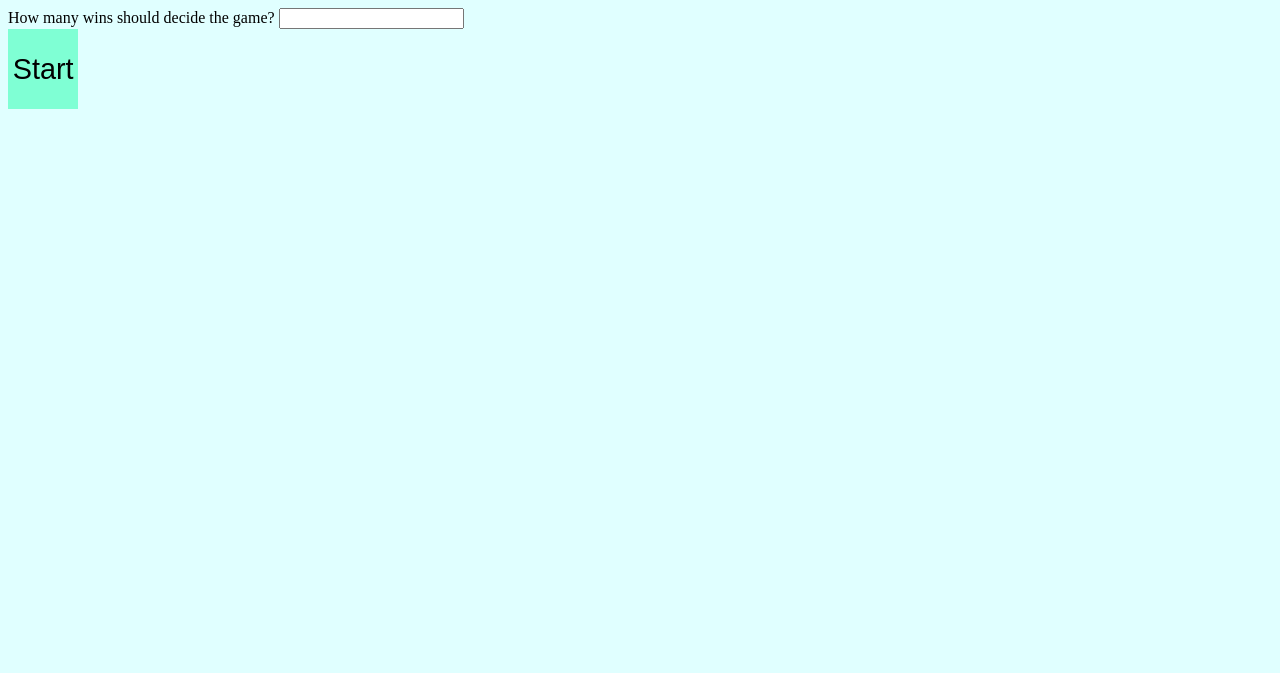
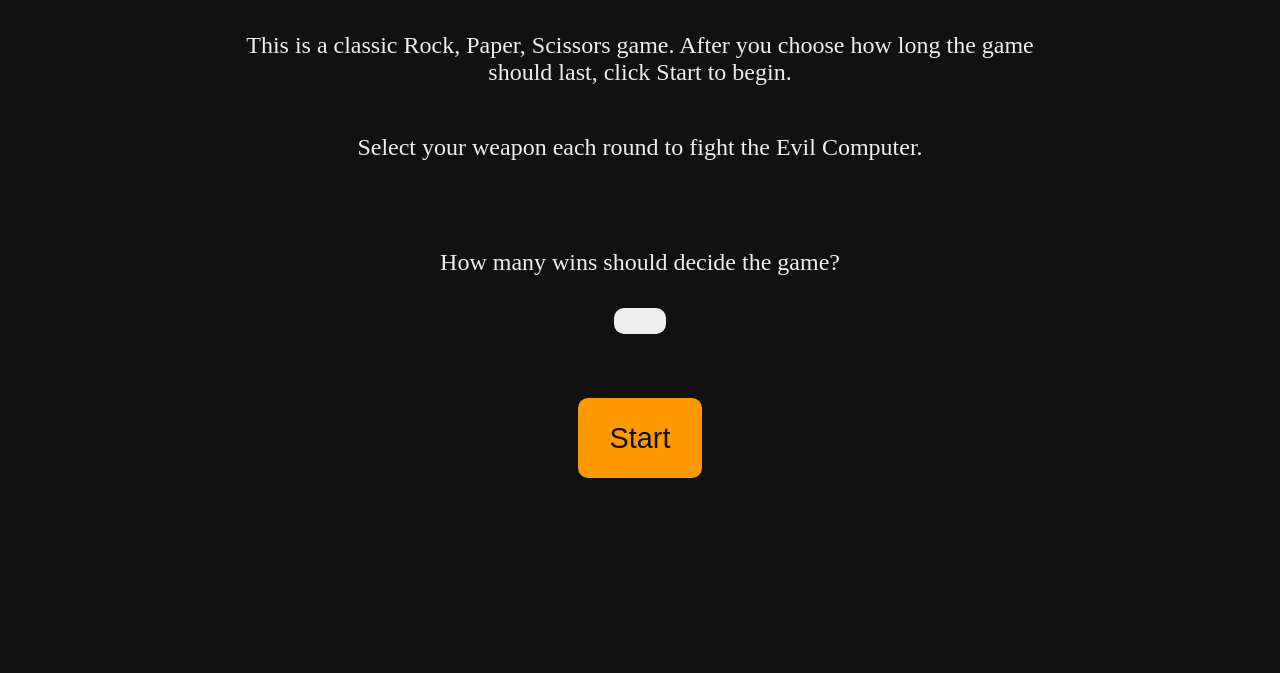
Before and after one commit to Corab123/RockPaperScissors, a plain HTML site: page index.html in a window 1280 px wide. Drawn offline with Linux system fonts and the light colour scheme.

Commit message:
Add style

```diff
--- a/index.html
+++ b/index.html
@@ -9,6 +9,10 @@
 </head>
 <body>
     <div class="baseGame">
+        <div class="description">
+            <p class="description1">This is a     classic Rock, Paper, Scissors game. After you choose how long the game should last, click Start to begin.</p>
+            <p class="description2"> Select your weapon each round to fight the Evil Computer.</p>
+        </div>
         <div class="newGame">
             <div class="newGame"><label for="numberOfGames">How many wins should decide the game?</label>
             <input id="numberOfGames">
@@ -24,6 +28,7 @@
             <div class="gameStart hide"></div>
             <div class="gameText"></div>
             <div class="currentScore hide"></div>
+            <br>
             <div class="playMore hide">Would you like to play one more?
                 <button class="playMore">Yes!</button>
             </div>
--- a/javascript.js
+++ b/javascript.js
@@ -83,7 +83,7 @@ newGame.addEventListener('click', () => {
 
 const gameStart=document.querySelector("div.gameStart");
 const newGameElements = document.querySelector('div.newGame');
-
+const description=document.querySelector('.description1');
 function initiateNewGame(){
     numberOfWins=parseInt(document.getElementById('numberOfGames').value);
     if (numberOfWins<1){
@@ -107,6 +107,7 @@ function initiateNewGame(){
     currentScore.classList.remove('hide');
     currentScore.textContent =`Current Score: Player: ${playerScore} | Computer: ${computerScore}`;
 
+    description.classList.add('hide');
     newGameElements.classList.add('hide');
     changeGameElementHidden();
     gamePlay=true;
--- a/style.css
+++ b/style.css
@@ -1,16 +1,19 @@
 body{
-    background-color: lightcyan;
+    background-color: #111111;
+    color:#eeeeee;
 }
-.rps{
+div.rps{
     display:flex;
     gap: 1.5rem;
     padding: 5rem;
+    justify-content:center;
 }
 button{
-    color:black;
-    background-color:aquamarine;
-    border:0px
-
+    color:#111111;
+    background-color: #ff9900;
+    border:0px;
+    max-width:10rem;
+    border-radius:10px;
 }
 .selection{
     padding: 0.3rem;
@@ -20,11 +23,64 @@ button{
     font-size:1.8rem;
 }
 
-.newgame{
+.newGame{
     display:flex;
+    flex-direction: column;
     justify-content: center;
     align-items: center;
-    padding:5rem;
+    padding:2rem;
+    gap:2rem;
+}
+label{
+    font-size: 1.5rem;
+}
+input{
+    height:1.5rem;
+    text-align:center;
+    font-size:1.5rem;
+    width: 3rem;
+    background-color:#eeeeee;
+    border-radius:10px;
+    box-shadow:none;
+    border:0px;
+}
+
+.texts{
+    display:flex;
+    flex-direction: column;
+    align-items:center;
+    font-size:1.5rem;
+    gap: 0.5rem;
+}
+.playMore{
+    display:flex;
+    flex-direction: column;
+    align-items:center;
+    font-size:1.5rem;
+}
+button.playMore{
+    padding:1.5rem;
+}
+
+.description{
+    display:flex;
+    flex-direction: column;
+    justify-content: center;
+    align-items: center;
+    font-size: 1.5rem;
+}
+p{
+    max-width:50rem;
+    text-align: center;
+}
+
+.fadeout{
+    opacity: 0;
+    animation:fadeout 1s;
+}
+@keyframes fadeout{
+    from {opacity: 1;}
+    to {opacity: 0;}
 }
 .hide{
     display:none;
```
